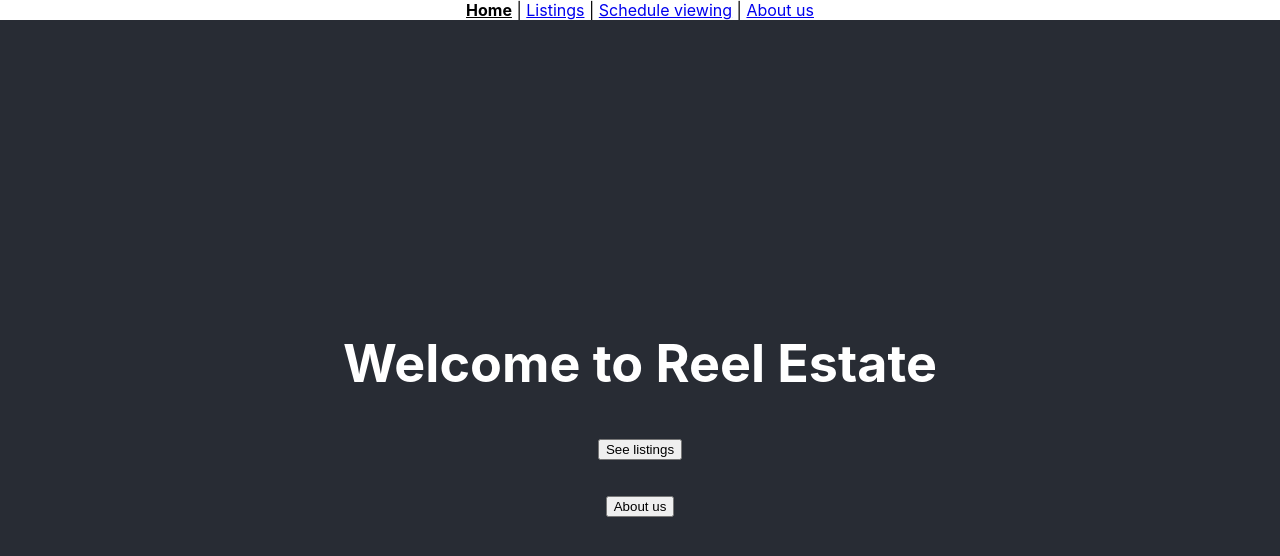
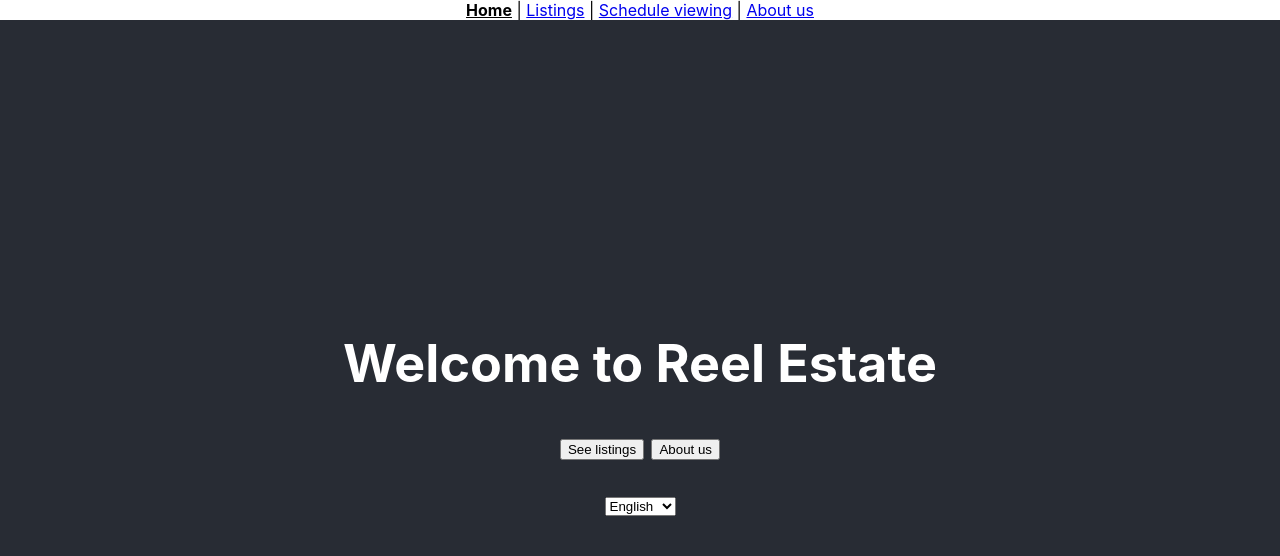
Before and after one commit to firefly017/reel-state, a React (Create React App) app: page / in a window 1280 px wide. Shown: the top 556 px of the page. Built offline with nearby package versions, Linux system fonts and the light colour scheme.

Commit message:
creating language select button

```diff
--- /dev/null
+++ b/src/components/SelectLanguageButton.js
@@ -0,0 +1,14 @@
+import React from "react";
+
+export default function SelectLanguageButton() {
+  return (
+    <div>
+      <select name="language">
+        <option value="english">English</option>
+        <option value="dutch">Dutch</option>
+        <option value="german">German</option>
+        <option value="spanish">Spanish</option>
+      </select>
+    </div>
+  );
+}
--- a/src/pages/Home.js
+++ b/src/pages/Home.js
@@ -1,6 +1,7 @@
 import React from "react";
 import { Link } from "react-router-dom";
 import Title from "../components/Title";
+import SelectLanguageButton from "../components/SelectLanguageButton";
 
 export default function Home() {
   return (
@@ -10,12 +11,16 @@ export default function Home() {
         <Link to="/listings">
           <button type="button">See listings</button>
         </Link>
-      </p>
-      <p>
+
+        {"         "}
+
         <Link to="/aboutUs">
           <button type="button">About us</button>
         </Link>
       </p>
+      <p>
+        <SelectLanguageButton />
+      </p>
     </div>
   );
 }
```
Also changed, not shown: 1 other file (tests, documents, lock files or other folders).
